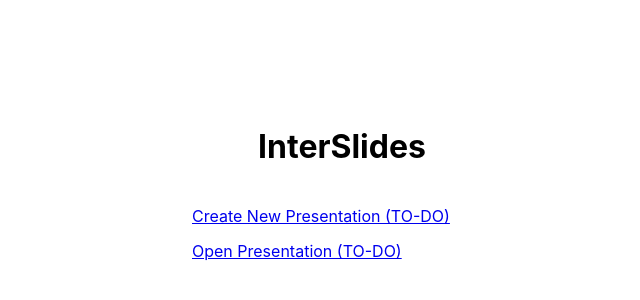
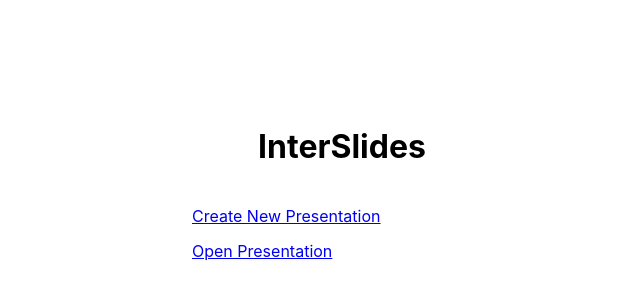
Before and after one commit to Andreybest/interslides, a website with bundled scripts: page public/menu/index.html in a window 1280 px wide. Shown: the part 206-506 px from the top of the page, without its empty margins (298-938 px from the left). Built offline with nearby package versions, Linux system fonts and the light colour scheme.

Commit message:
Remove TO-DO from main menu

```diff
--- a/public/menu/index.html
+++ b/public/menu/index.html
@@ -15,8 +15,8 @@
 				</div>
 
 				<div id="buttons">
-					<a id="new" href="#">Create New Presentation (TO-DO)</a>
-					<a id="open" href="#">Open Presentation (TO-DO)</a>
+					<a id="new" href="#">Create New Presentation</a>
+					<a id="open" href="#">Open Presentation</a>
 				</div>
 			</div>
 		</main>
```
